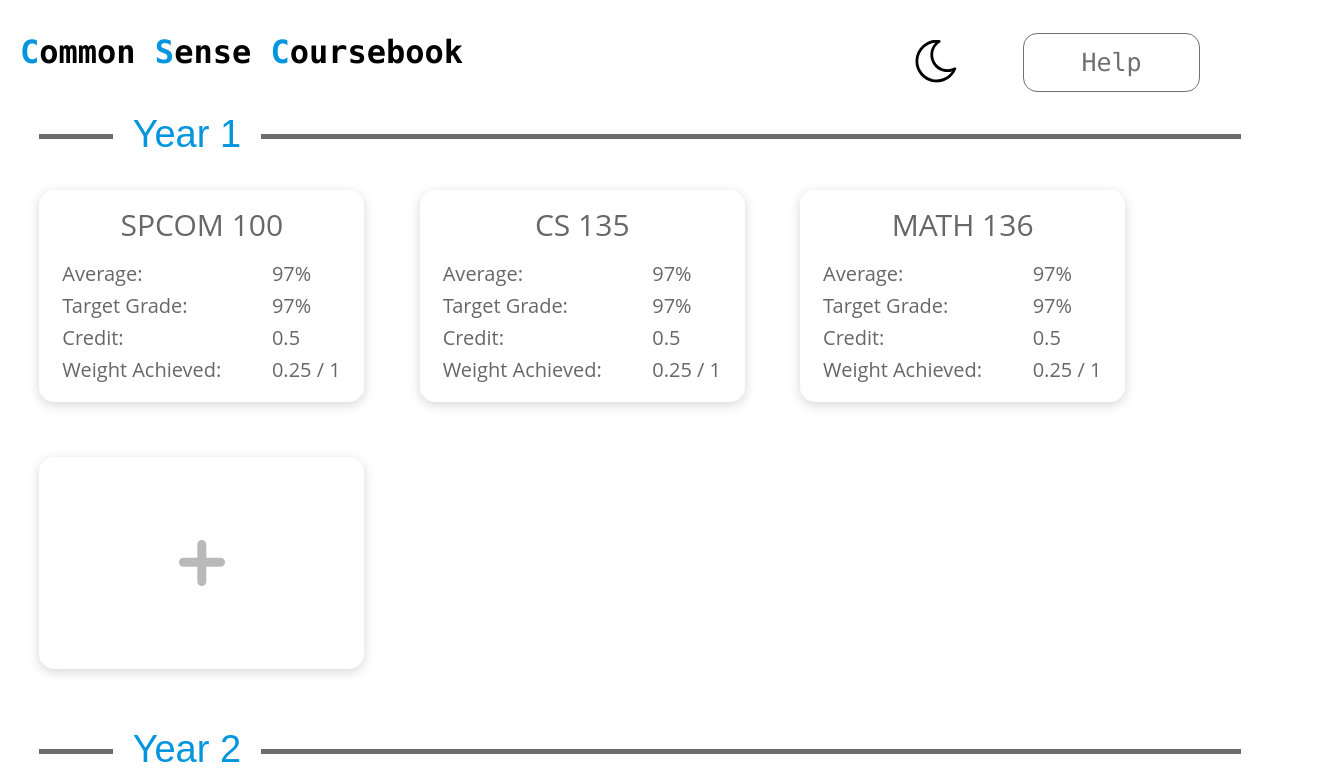
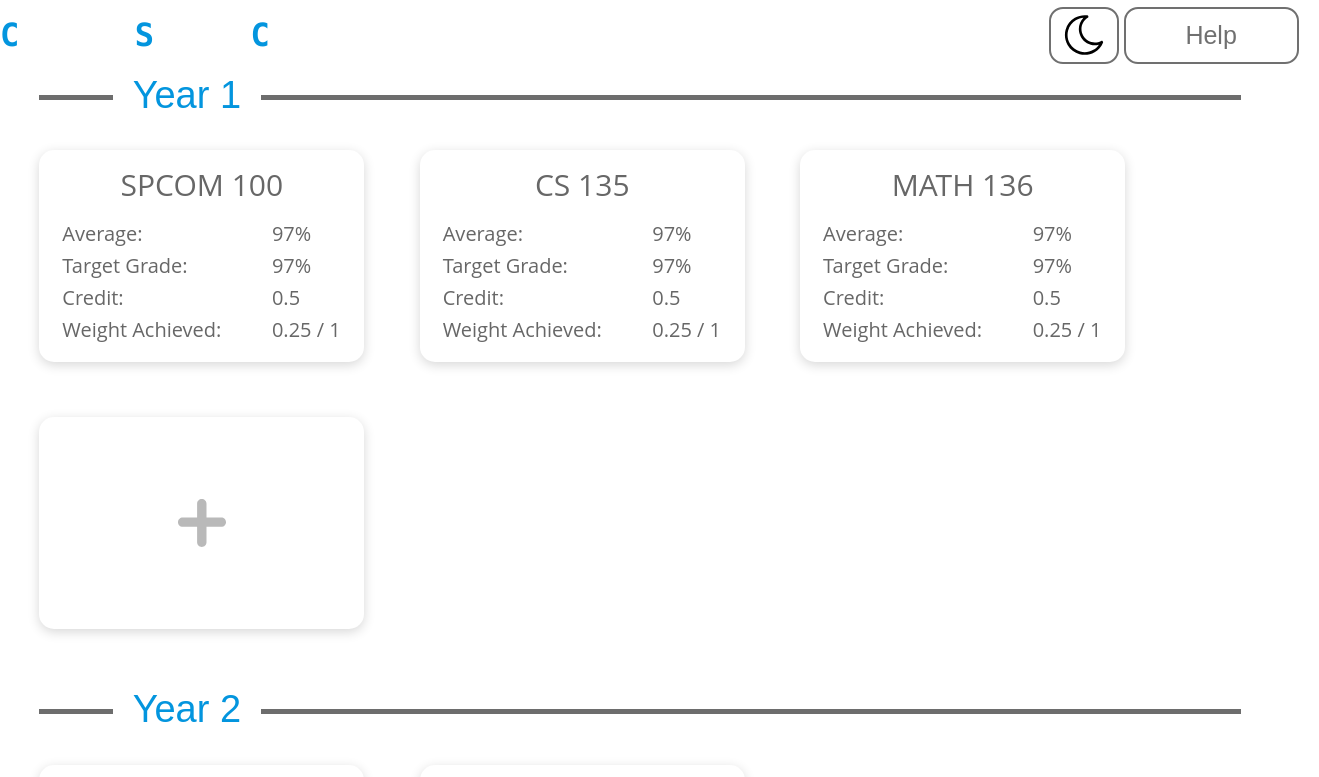
Before and after one commit to naseer-rehman/Common-Sense-Coursebook, a React (Create React App) app: page / in a window 1280 px wide. Shown: the top 777 px of the page, 1319 px wide, since content can reach past the window. Built offline with nearby package versions, Linux system fonts and the light colour scheme.

Commit message:
Ayaz: Add theme button | change header style

```diff
--- /dev/null
+++ b/src/components/DarkMode.css
@@ -0,0 +1,37 @@
+#darkMode {
+  background: transparent url("../images/darkmode.svg") no-repeat center;
+  background-size: 40px 40px;
+  width: 70px;
+  height: 57px;
+  border-radius: 14px;
+  padding: 0;
+  background-color: #FFFFFF;
+  border: 2px solid #707070;
+  color: #707070;
+  justify-content: center;
+  text-align: center;
+  display: flex;;
+  align-items: center;
+  margin: 0.30rem;
+}
+
+#darkMode.clicked {
+  filter: none !important;
+  mask: url("../images/lightmode.svg") no-repeat center;
+  width: 70px;
+  height: 57px;
+  border-radius: 14px;
+  padding: 0;
+  background-color: black;
+  border: 2px solid #707070;
+  color: #707070;
+  justify-content: center;
+  text-align: center;
+  display: flex;;
+  align-items: center;
+  margin: 0.30rem;
+}
+
+body.dark {
+  color: white;
+}
--- /dev/null
+++ b/src/components/DarkMode.js
@@ -0,0 +1,48 @@
+import React from "react";
+import "./DarkMode.css";
+import darkImage from "../images/darkmode.svg"
+
+const DarkMode = () => {
+    let clickedClass = "clicked";
+    const body = document.body;
+    const lightTheme = "light";
+    const darkTheme = "dark";
+    let theme;
+
+    if (localStorage) {
+      theme = localStorage.getItem("theme");
+    }
+
+    if (theme === lightTheme || theme === darkTheme) {
+      body.classList.add(theme);
+    } else {
+      body.classList.add(lightTheme);
+    }
+
+    const switchTheme = (e) => {
+      if (theme === darkTheme) {
+        body.classList.replace(darkTheme, lightTheme);
+        e.target.classList.remove(clickedClass);
+        localStorage.setItem("theme", "light");
+        theme = lightTheme;
+      } else {
+        body.classList.replace(lightTheme, darkTheme);
+        e.target.classList.add(clickedClass);
+        localStorage.setItem("theme", "dark");
+        theme = darkTheme;
+      }
+    };
+
+    return (
+
+            <button
+              className={theme === "dark" ? clickedClass : ""}
+              id="darkMode"
+              onClick={(e) => switchTheme(e)}>
+            </button>
+
+
+    );
+  };
+
+  export default DarkMode;
--- a/src/components/Header.css
+++ b/src/components/Header.css
@@ -1,67 +1,137 @@
-.dark-mode {
-  background-color: black;
-}
 
-.header-title span {
-  color: #0395DE;
+/*.header {
+  position: relative;
+  height: 70px;
+  display: flex;
+  justify-content: space-between;
+  align-items: center;
 
 }
 
-.header {
-  overflow: hidden;
-  margin-top: 1%;
-  padding: 20px;
+.header-left {
+  display: flex;
+  position: relative;
+  height: 100%;
+  align-items: center;
 }
 
-.header a {
-  float: left;
-  text-align: center;
-  text-decoration: none;
-}
-
-.header a.header-title {
+.header-title {
   font-size: 32px;
   font-weight: bold;
+  display: inline-block;
 }
 
 .header-right {
-  float: right;
+  list-style: none;
+  display: flex;
+  height: 100%;
   font-size: 25px;
-  margin-right: 5%;
+
 }
 
 .header-right a {
+  display: inline-block;
   border: none;
   text-align: center;
   text-decoration: none;
-  display: block;
   position: relative;
-  width: 175px;
-  height: 57px;
+  width: 70px;
+  height: 70px;
+  margin: 0.30rem;
 
 }
 
-.header-right a img {
-  width: 75%;
-  height: 75%;
-  position: absolute;
-  top: 50%;
-  left: 50%;
-  transform: translate(-50%,-50%);
+.header-right a.help-button {
+  width: auto;
 }
 
+
 .help-button span {
+  padding: 0;
   border-radius: 14px;
   width: 175px;
   height: 57px;
+  display: flex;
+  background-color: #FFFFFF;
+  border: 2px solid #707070;
+  color: #707070;
+  text-align: center;
+  justify-content: center;
+  align-items: center;
+}*/
+
+body {
+  margin: 0;
+  padding: 0;
+}
+
+.main {
+  position: relative;
+  height: 70px;
+}
+
+.left a{
+  font-size: 32px;
+  font-weight: bold;
   display: inline-block;
+}
+
+.left span {
+  color: #0395DE;
+}
+
+.main > div {
+  display: flex;
+  align-items: center;
+}
+
+.left {
+  height: 100%;
+  width: 50%;
+  position: absolute;
+  left: 0;
+  top: 0;
+}
+
+.right {
+  height: 100%;
+  width: 20%;
+  position: absolute;
+  right: 0;
+  top: 0;
+}
+
+.right button {
+  font-size: 25px;
+}
+
+div.space-between {
+  display: flex;
+  justify-content: space-between;
+  align-items: center;
+}
+
+.space-between > div {
+  display: inline-flex;
+  justify-content: center;
+  align-items: center;
+  min-height: 50px;
+  background: white;
+  margin: 0 20px;
   padding: 0;
+}
+
+
+.help {
+  padding: 0;
+  border-radius: 14px;
+  width: 175px;
+  height: 57px;
+  display: flex;
   background-color: #FFFFFF;
-  border: 1px solid #707070;
+  border: 2px solid #707070;
   color: #707070;
-  justify-content: center;
   text-align: center;
-  display: flex;
   justify-content: center;
   align-items: center;
 }
--- a/src/components/Header.js
+++ b/src/components/Header.js
@@ -1,20 +1,43 @@
 import React from "react";
 import "./Header.css"
-import logo from '../images/darkmode.svg';
+// import lightmode from "../images/lightmode.svg";
+import DarkMode from "./DarkMode.js";
+
 
 class Header extends React.Component {
+
+
+
   render() {
+
     return (
-      <div className="header">
-        <a className="header-title"><span>C</span>ommon <span>S</span>ense <span>C</span>oursebook</a>
+      /*<div className="header">
+        <div className="header-left">
+          <a className="header-title"><span>C</span>ommon <span>S</span>ense <span>C</span>oursebook</a>
+        </div>
 
         <div className="header-right">
-          <a onClick="darkMode()">
-          <img src={logo} className="App-logo" alt="logo" /></a>
+          <DarkMode />
           <a href="#help" className="help-button"><span>Help</span></a>
         </div>
 
+      </div>*/
+
+      <div className="main">
+        <div className="left">
+          <a className="header-title"><span>C</span>ommon <span>S</span>ense <span>C</span>oursebook</a>
+        </div>
+
+        <div className="right">
+          <div className="main space-between">
+            <div>
+              <DarkMode />
+              <button class="help">Help</button>
+            </div>
+          </div>
+        </div>
       </div>
+
     );
   }
 }
--- a/src/index.css
+++ b/src/index.css
@@ -1,3 +1,8 @@
+body, html {
+  width: 100%;
+  height: 100%;
+}
+
 body {
   margin: 0;
   font-family: Menlo, -apple-system, BlinkMacSystemFont, 'Segoe UI', 'Roboto', 'Oxygen',
@@ -5,10 +10,52 @@ body {
     sans-serif;
   -webkit-font-smoothing: antialiased;
   -moz-osx-font-smoothing: grayscale;
-  /* overflow: hidden; */
+}
+
+.hide-scroll-bar {
+  -ms-overflow-style: none;  /* Internet Explorer 10+ */
+  scrollbar-width: none;  /* Firefox */
+}
+
+.hide-scroll-bar::-webkit-scrollbar {
+  display: none;  /* Safari and Chrome */
 }
 
 code {
   font-family: source-code-pro, Monaco, Consolas, 'Courier New',
     monospace;
 }
+
+body {
+  background: var(--background-color);
+  color: var(--color);
+}
+
+:root {
+  --white: white;
+  --black: black;
+  --background-color: var(--white);
+  --color: var(--white);
+}
+
+body.light {
+  --background-color: var(--white);
+}
+
+body.dark {
+  --background-color: var(--black);
+
+}
+
+button {
+  margin: 0;
+  padding: 0;
+}
+
+button:hover {
+  cursor: pointer;
+}
+
+.lock-scroll {
+  overflow: hidden;
+}
--- a/src/index.js
+++ b/src/index.js
@@ -7,8 +7,3 @@ ReactDOM.render(
   <App />,
   document.getElementById('root')
 );
-
-function darkMode() {
-  var element = document.body;
-  element.classList.toggle("dark-mode");
-}
```
Also changed, not shown: src/components/Footer.js (added, +10 -0 lines), src/components/darkMode.js (deleted, +0 -46 lines), src/darkMode.css (deleted, +0 -18 lines), src/components/Footer.css (added), src/images/lightmode.svg (added).
